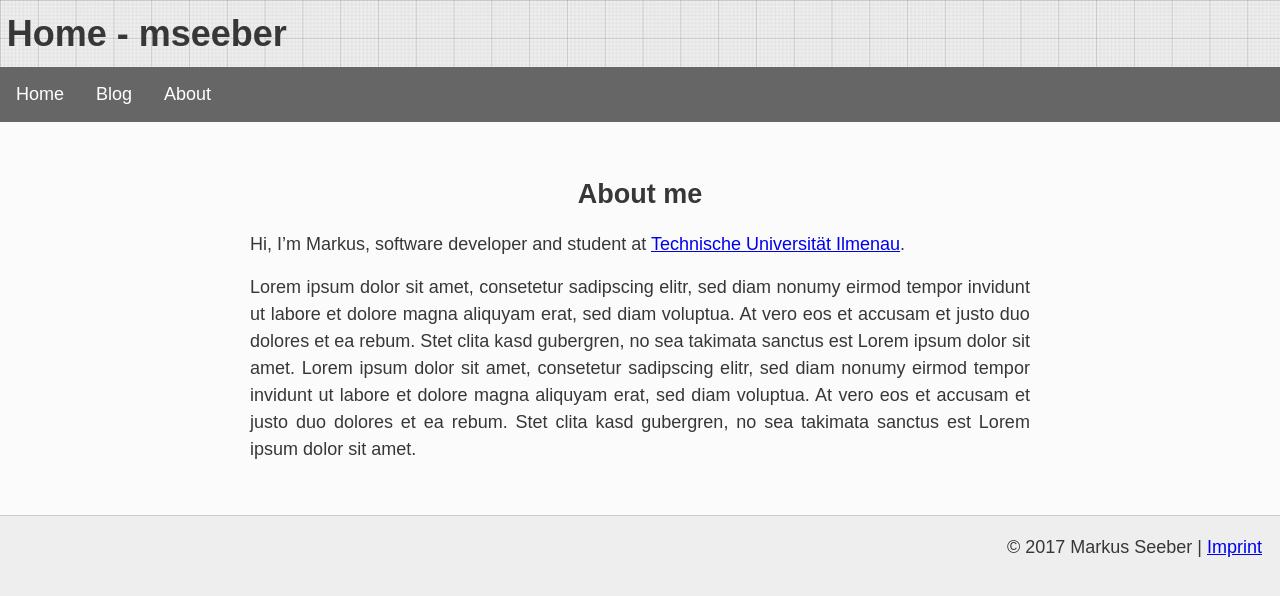
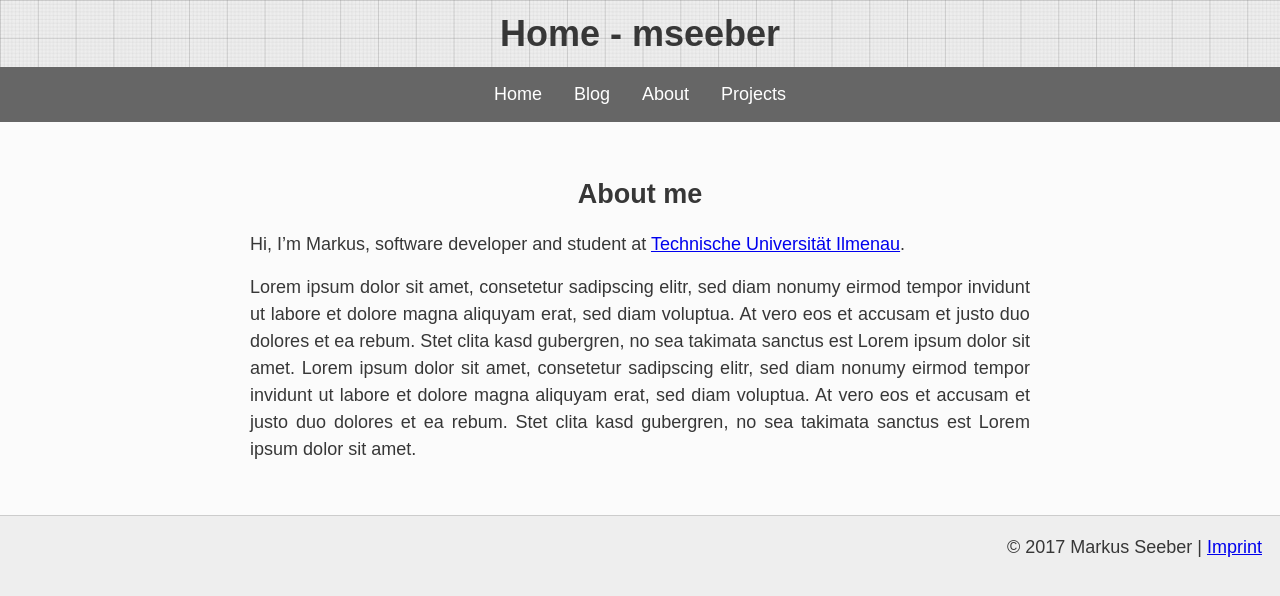
Before and after one commit to mseeber/mseeber.github.io, a Jekyll site: the page built from index.md, in a window 1280 px wide. Shown: the top 596 px of the page. Built offline with Jekyll 4.4.1, drawn with Linux system fonts in a browser that asks for light colours.

Commit message:
center headings and navigation

```diff
--- a/_layouts/default.html
+++ b/_layouts/default.html
@@ -13,9 +13,9 @@
 				<li><a href="/">Home</a></li>
 				<li><a href="/#">Blog</a></li>
 				<li><a href="/#">About</a></li>
+				<li><a href="/#">Projects</a></li>
 			</ul>
 		</nav>
-
 		<main>
 			{{ content }}
 		</main>
--- a/css/style.css
+++ b/css/style.css
@@ -12,6 +12,7 @@
     display: block;
     margin: 0;
     padding: 0.7ex;
+    text-align: center;
 }
 
 header h1 {
@@ -39,11 +40,9 @@
     list-style-type: none;
     margin: 0;
     padding: 0;
-    overflow: hidden;
-}
-
-nav ul li {
-    float: left;
+    display: flex;
+    flex-direction: row;
+    justify-content: center;
 }
 
 nav ul li a {
```
